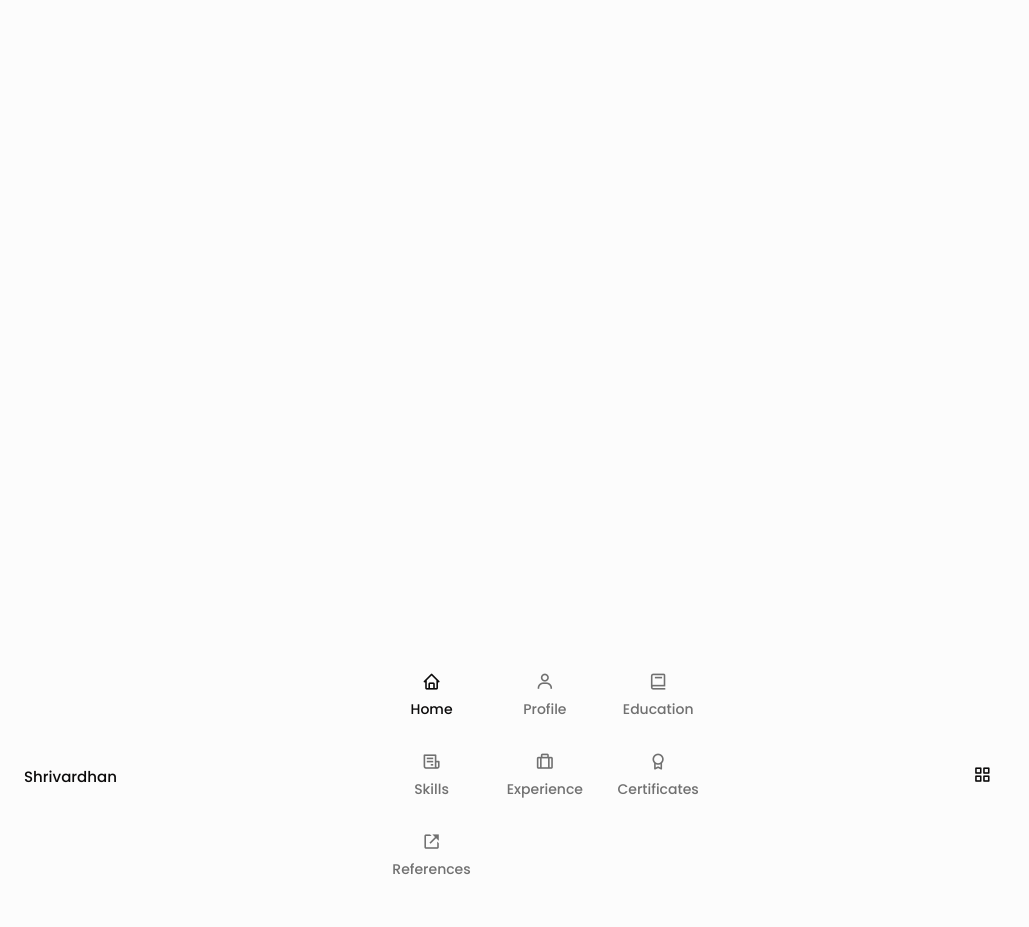
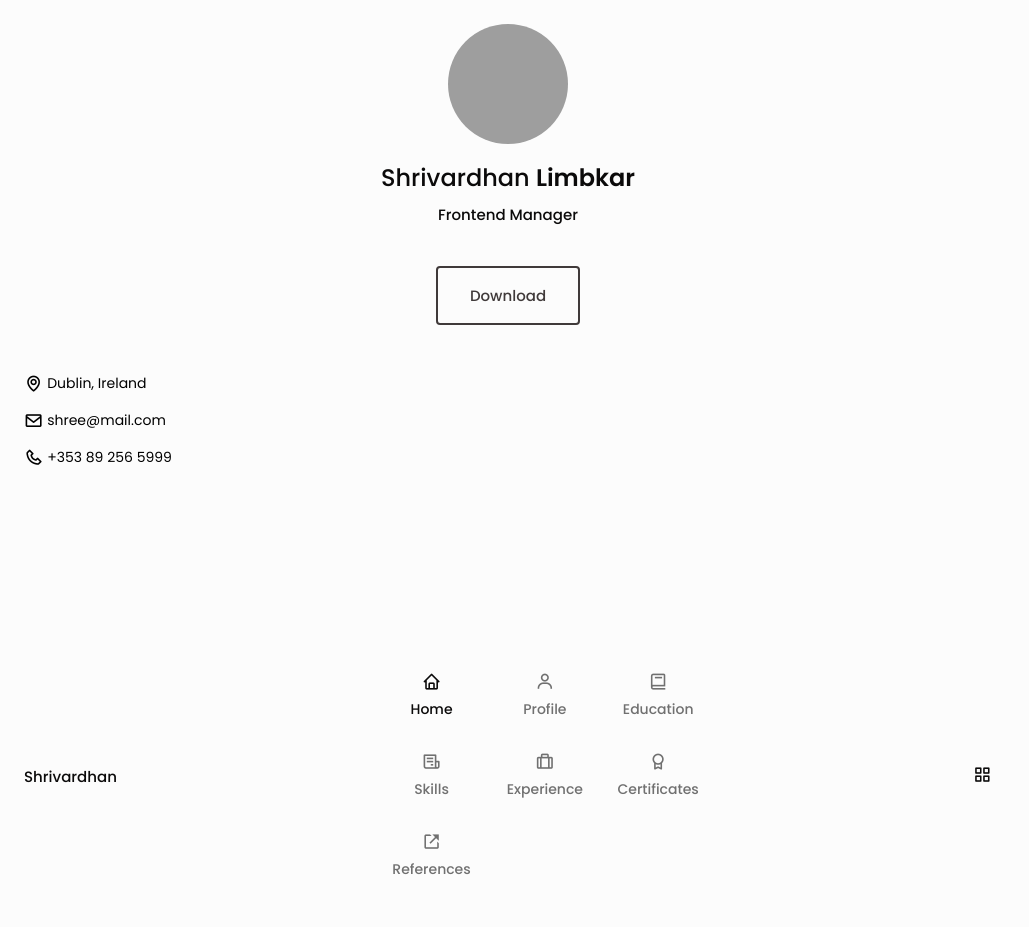
Before and after one commit to shreelimbkar/digital-cv, a plain HTML site: page index.html in a window 1280 px wide. Shown: the whole page, without its empty margins (0-1029 px from the left). Before the commit the page ends 800 px from the top, so only its background shows below. Drawn offline with nearby package versions, Linux system fonts and the light colour scheme; grey boxes are pictures that could not be loaded.

Commit message:
updated styles for home section

```diff
--- a/assets/css/styles.css
+++ b/assets/css/styles.css
@@ -192,7 +192,56 @@ img {
   color: var(--title-color);
 }
 /*========== HOME ==========*/
-
+.home {
+  position: relative;
+}
+.home__container {
+  gap: 3rem;
+}
+.home__data {
+  gap: 0.5rem;
+  text-align: center;
+}
+.home__img {
+  width: 120px;
+  height: 120px;
+  border-radius: 50%;
+  justify-self: center;
+  margin-bottom: var(--mb-1);
+}
+.home__title {
+  font-size: var(--h1-font-size);
+}
+.home__profession {
+  font-size: var(--normal-font-size);
+  margin-bottom: var(--mb-1);
+}
+.home__address {
+  gap: 1rem;
+}
+.home__information {
+  display: flex;
+  align-items: center;
+  font-size: var(--small-font-size);
+}
+.home__icon {
+  font-size: 1.2rem;
+  margin-right: 0.25rem;
+}
+.home__button-movil {
+  display: inline-block;
+  border: 2px solid var(--text-color);
+  color: var(--text-color);
+  padding: 1rem 2rem;
+  border-radius: 0.25rem;
+  transition: 0.3s;
+  font-weight: var(--font-medium);
+  margin-top: var(--mb-3);
+}
+.home__button-movil:hover {
+  background-color: var(--title-color);
+  color: var(--container-color);
+}
 /*========== SOCIAL ==========*/
 
 /*========== PROFILE ==========*/
--- a/index.html
+++ b/index.html
@@ -59,7 +59,72 @@
         </div>
       </nav>
     </header>
-    <main class="1-main bd-container"></main>
+    <main class="1-main bd-container">
+      <div class="resume">
+        <div class="resume__left">
+          <!--========== HOME ==========-->
+          <section class="home" id="home">
+            <!-- Theme change button -->
+            <div class="home__container section bd-grid">
+              <div class="home__data bd-grid">
+                <img
+                  src="https://randomuser.me/api/portraits/men/61.jpg"
+                  alt=""
+                  class="home__img"
+                />
+                <h1 class="home__title">Shrivardhan <b>Limbkar</b></h1>
+                <h3 class="home__profession">Frontend Manager</h3>
+                <!-- Button to generate and download the pdf. Available for desktop. -->
+                <div>
+                  <a download="" href="abv.pdf" class="home__button-movil"
+                    >Download</a
+                  >
+                </div>
+              </div>
+              <div class="home__address bd-grid">
+                <span class="home__information">
+                  <i class="bx bx-map home__icon"></i>Dublin, Ireland
+                </span>
+                <span class="home__information">
+                  <i class="bx bx-envelope home__icon"></i>shree@mail.com
+                </span>
+                <span class="home__information">
+                  <i class="bx bx-phone home__icon"></i>+353 89 256 5999
+                </span>
+              </div>
+            </div>
+          </section>
+
+          <!--========== SOCIAL ==========-->
+          <section class="social section"></section>
+
+          <!--========== PROFILE ==========-->
+          <section class="profile section" id="profile"></section>
+
+          <!--========== EDUCATION ==========-->
+          <section class="education section" id="education"></section>
+
+          <!--========== SKILLS  ==========-->
+          <section class="skills section" id="skills"></section>
+        </div>
+        <div class="resume__right">
+          <!--========== EXPERIENCE ==========-->
+          <section class="experience section" id="experience"></section>
+
+          <!--========== CERTIFICATES ==========-->
+          <section class="certificate section" id="certificates"></section>
+
+          <!--========== REFERENCES ==========-->
+          <section class="references section" id="references"></section>
+
+          <!--========== LANGUAGES ==========-->
+          <section class="languages section"></section>
+
+          <!--========== INTERESTS ==========-->
+          <section class="interests section"></section>
+        </div>
+      </div>
+    </main>
     <script src="assets/js/main.js"></script>
   </body>
 </html>
```
